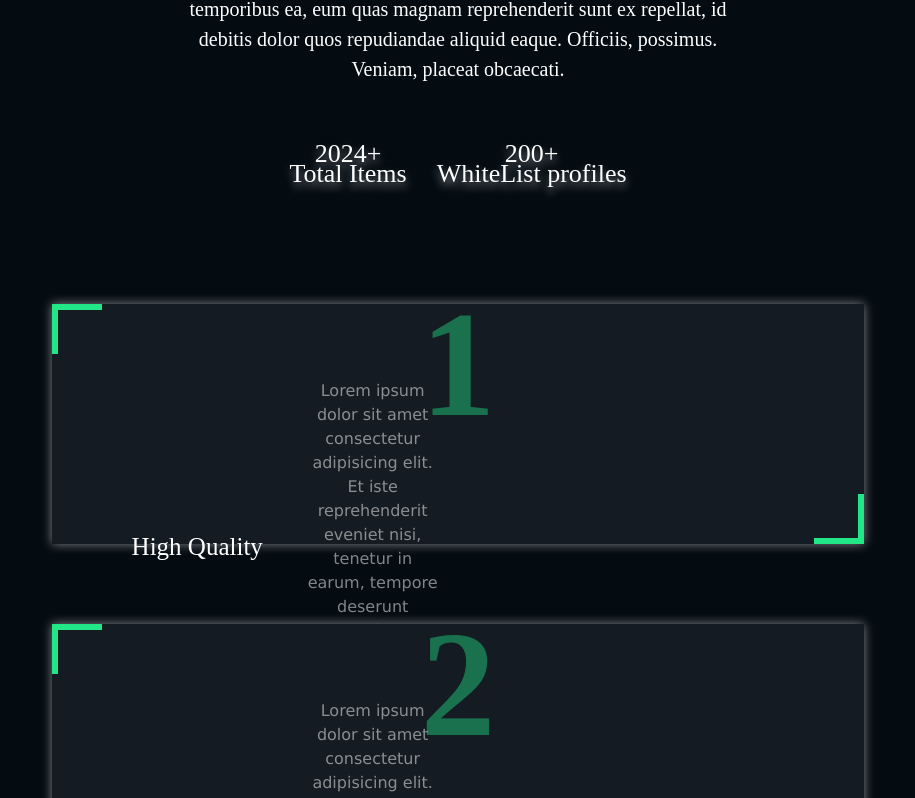
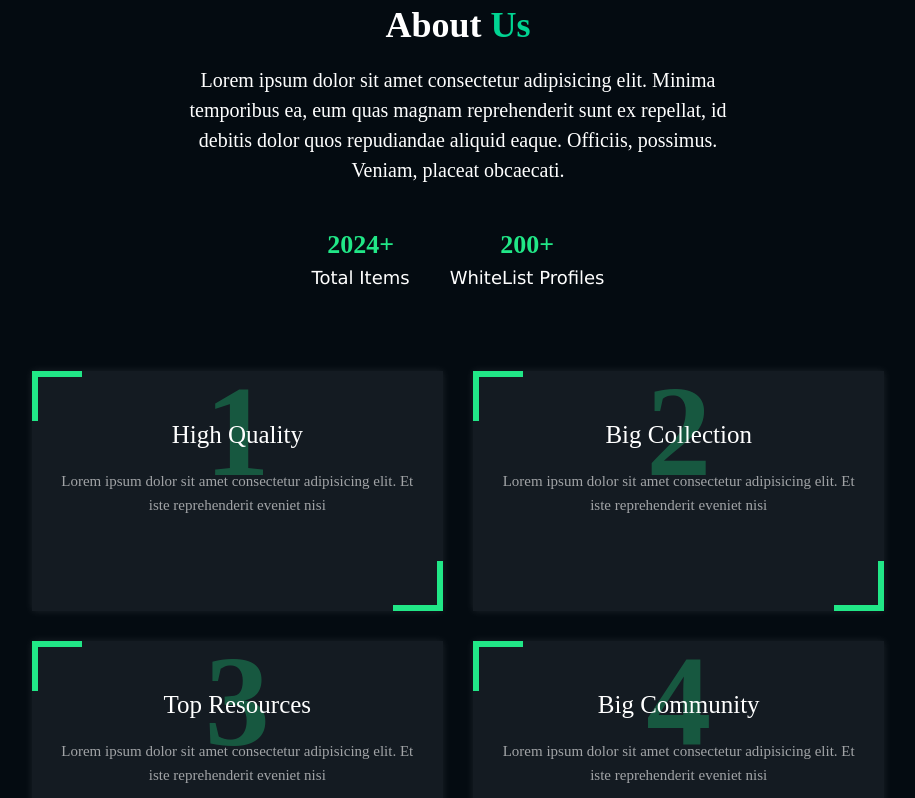
Before and after one commit to SakibFakir69/Nox-Star-NFT-, a React (Vite) app: page / in a window 1280 px wide. Shown: the part 1120-1918 px from the top of the page, without its empty margins (182-1097 px from the left). Built offline with nearby package versions, Linux system fonts and the light colour scheme.

Commit message:
about - about bug fix

```diff
--- a/src/components/about/About.jsx
+++ b/src/components/about/About.jsx
@@ -1,61 +1,36 @@
+import React from 'react';
+import aboutCss from './../about/about.module.css';
 
-
-import React from 'react'
-import aboutCss from './../about/about.module.css'
 function About() {
   return (
     <div className={`${aboutCss.About_wrapper} section`}>
+      <h2 className="Section_Title  font-bold md:text-4xl text-xl text-emerald-400"><span className='text-white'>About</span> Us</h2>
 
-        <h2 className='Section_Title'><span>About</span> Us</h2>
+      <p className={aboutCss.Section_paragraph}>
+        Lorem ipsum dolor sit amet consectetur adipisicing elit. Minima temporibus ea, eum quas magnam reprehenderit sunt ex repellat, id debitis dolor quos repudiandae aliquid eaque. Officiis, possimus. Veniam, placeat obcaecati.
+      </p>
 
+      <div className={aboutCss.Counters}>
+        <p><span>2024+</span> Total Items</p>
+        <p><span>200+</span> WhiteList Profiles</p>
+      </div>
 
-        <p className={aboutCss.Section_paragraph}>Lorem ipsum dolor sit amet consectetur adipisicing elit. Minima temporibus ea, eum quas magnam reprehenderit sunt ex repellat, id debitis dolor quos repudiandae aliquid eaque. Officiis, possimus. Veniam, placeat obcaecati.</p>
-
-        <div className={aboutCss.Counters}>
-            <p className='Counters'>  <span>2024+</span> Total Items </p>
-              <p className='Counters'>  <span>200+</span> WhiteList profiles </p>
-        </div>
-        <div className={aboutCss.AboutCard}>
-
-            <div className={`${aboutCss.About_card} card`} count='1'>
-                <span></span>
-                 <span></span>
-
-                <h2>High Quality</h2>
-                <p>Lorem ipsum dolor sit amet consectetur adipisicing elit. Et iste reprehenderit eveniet nisi, tenetur in earum, tempore deserunt aperiam doloribus, quaerat recusandae esse.</p>
-
-            </div>
-            <div className={`${aboutCss.About_card} card`} count='2'>
-                <span></span>
-                 <span></span>
-
-                <h2>Big Collection</h2>
-                <p>Lorem ipsum dolor sit amet consectetur adipisicing elit. Et iste reprehenderit eveniet nisi, tenetur in earum, tempore deserunt aperiam doloribus, quaerat recusandae esse.</p>
-
-            </div>
-            <div className={`${aboutCss.About_card} card`} count='3'>
-                <span></span>
-                 <span></span>
-
-                <h2>Top  Rescources</h2>
-                <p>Lorem ipsum dolor sit amet consectetur adipisicing elit. Et iste reprehenderit eveniet nisi, tenetur in earum, tempore deserunt aperiam doloribus, quaerat recusandae esse.</p>
-
-            </div>
-            <div className={`${aboutCss.About_card} card`} count='4'>
-                <span></span>
-                 <span></span>
-
-                <h2>Big Community</h2>
-                <p>Lorem ipsum dolor sit amet consectetur adipisicing elit. Et iste reprehenderit eveniet nisi, tenetur in earum, tempore deserunt aperiam doloribus, quaerat recusandae esse.</p>
-
-            </div>
-
-        </div>
-
-
-
+      <div className={aboutCss.AboutCard}>
+        {[
+          { title: 'High Quality', text: 'Lorem ipsum dolor sit amet consectetur adipisicing elit. Et iste reprehenderit eveniet nisi' },
+          { title: 'Big Collection', text: 'Lorem ipsum dolor sit amet consectetur adipisicing elit. Et iste reprehenderit eveniet nisi' },
+          { title: 'Top Resources', text: 'Lorem ipsum dolor sit amet consectetur adipisicing elit. Et iste reprehenderit eveniet nisi' },
+          { title: 'Big Community', text: 'Lorem ipsum dolor sit amet consectetur adipisicing elit. Et iste reprehenderit eveniet nisi' }
+        ].map((item, i) => (
+          <div key={i} className={`${aboutCss.About_card} card`} data-count={i + 1}>
+            <span></span><span></span>
+            <h2>{item.title}</h2>
+            <p>{item.text}</p>
+          </div>
+        ))}
+      </div>
     </div>
-  )
+  );
 }
 
-export default About
+export default About;
--- a/src/components/about/about.module.css
+++ b/src/components/about/about.module.css
@@ -1,6 +1,7 @@
 .About_wrapper {
   align-items: center !important;
 }
+
 .About_wrapper p {
   text-align: center;
   color: #fff;
@@ -8,7 +9,7 @@
 
 .Section_Title {
   text-align: center;
-  color: rgba(131, 131, 131, 1) !important;
+  color: rgba(131, 131, 131, 1);
   font-family: Verdana, Geneva, Tahoma, sans-serif;
   font-size: 50px;
 }
@@ -19,143 +20,176 @@
 
 .Section_paragraph {
   width: 60%;
-  margin: 20px 0px;
+  margin: 20px auto;
   font-size: 20px;
   line-height: 30px;
+  text-align: center;
 }
 
 .Counters {
   display: flex;
-  gap: 30px;
+  justify-content: center;
+  gap: 40px;
   margin: 20px 0;
 }
 
 .Counters p {
-  text-align: center !important;
+  color: #fff;
+  font-size: 18px;
+  font-family: Verdana, Geneva, Tahoma, sans-serif;
+}
+
+.Counters span {
+  display: block;
+  color: var(--primary-color);
+  font-size: 26px;
+  font-weight: bold;
+}
+
+.AboutCard {
+  display: grid;
+  grid-template-columns: repeat(4, 1fr);
+  gap: 30px;
+  margin-top: 60px;
+  padding: 0 80px;
 }
 
 .About_card {
-  display: grid;
-  grid-template-columns: repeat(4, 1fr);
-  gap: 30px;
-  margin-top: 80px;
-  padding: 0 80px;
+  position: relative;
+  background-color: #141b22;
+  display: flex;
+  flex-direction: column;
+  align-items: center;
+  text-align: center;
+  gap: 15px;
+  padding: 45px 20px;
+  height: 240px;
+  box-shadow: 0 0 8px rgba(255, 255, 255, 0.1);
+  transition: 0.4s ease;
+  overflow: hidden;
 }
 
-.AboutCard .About_card {
-  position: relative;
-  padding-top: 60px;
-  transition: 0.6s;
-  z-index: 1;
-}
-
-.AboutCard .About_card::after {
-  content: attr(count);
+.About_card::after {
+  content: attr(data-count);
   position: absolute;
   top: 0;
   left: 50%;
   transform: translateX(-50%);
   font-weight: 700;
-  color: #21e7876d;
-  font-size: 150px;
+  color: rgba(33, 231, 135, 0.3);
+  font-size: 130px;
   line-height: 120px;
-  z-index: -1;
+  z-index: 0;
+  transition: 0.4s ease;
 }
 
-.AboutCard .About_card:hover:after{
-    color: #21e787;
-
+.About_card:hover::after {
+  color: var(--primary-color);
 }
 
-.AboutCard .About_card:hover {
-  transform: translateY(-8px) scale(1.02);
-}
-
-.AboutCard .About_card h2 {
+.About_card h2 {
   color: #fff;
   font-size: 25px;
   font-weight: 500;
+  z-index: 1;
 }
 
-.AboutCard .About_card p {
-  color: rgba(255, 255, 255, 0.5);
-  font-size: 16px;
-  font-weight: 400;
+.About_card p {
+  color: rgba(255, 255, 255, 0.6);
+  font-size: 15px;
   line-height: 24px;
-  font-family: Verdana, Geneva, Tahoma, sans-serif;
+  z-index: 1;
 }
 
-.card {
-  background-color: #141b22;
-  display: flex;
-  flex-direction: column;
-  padding: 45px 20px;
-  gap: 15px;
-  height: 240px;
-  width: auto;
-  align-items: center;
-  box-shadow: 0 0 10px rgba(255, 255, 255, 0.5);
+.About_card:hover {
+  transform: translateY(-6px) scale(1.02);
+  box-shadow: 0 0 12px rgba(33, 231, 135, 0.4);
 }
 
-@media screen and (max-width: 1600px) {
-  .AboutCard .About_card {
-    padding-top: 65px !important;
+/* Corner glow effect */
+.card span {
+  position: absolute;
+  height: 4px;
+  width: 35px;
+  background: transparent;
+}
+
+.card span:nth-child(1) {
+  top: 0;
+  left: 0;
+}
+
+.card span:nth-child(2) {
+  bottom: 0;
+  right: 0;
+}
+
+.card span::before,
+.card span::after {
+  content: "";
+  position: absolute;
+  background-color: var(--primary-color);
+  opacity: 0;
+  transition: 0.3s;
+}
+
+.card span:nth-child(1)::after {
+  height: 6px;
+  width: 50px;
+  top: 0;
+  left: 0;
+}
+
+.card span:nth-child(1)::before {
+  height: 50px;
+  width: 6px;
+  top: 0;
+  left: 0;
+}
+
+.card span:nth-child(2)::after {
+  height: 6px;
+  width: 50px;
+  bottom: 0;
+  right: 0;
+}
+
+.card span:nth-child(2)::before {
+  height: 50px;
+  width: 6px;
+  bottom: 0;
+  right: 0;
+}
+
+.card:hover span::before,
+.card:hover span::after {
+  opacity: 1;
+}
+
+/* ---------- Responsive ---------- */
+
+@media screen and (max-width: 1300px) {
+  .AboutCard {
+    grid-template-columns: repeat(2, 1fr);
+    padding: 0 60px;
   }
 }
 
-@media screen and (max-width: 1300px) {
-  .AboutCard  {
-    grid-template-columns:  repeat(2,1fr);
-    padding: 0 80px;
-  }
-   .AboutCard .About_card {
-    padding-top: 75px !important;
+@media screen and (max-width: 900px) {
+  .Section_paragraph {
+    width: 100%;
+    font-size: 17px;
   }
 }
 
-
-@media screen and (max-width: 900px) {
-  .AboutCard  {
-
-    padding: 0 20px;
-
+@media screen and (max-width: 768px) {
+  .AboutCard {
+    grid-template-columns: repeat(1, 1fr);
+    padding: 0 40px;
   }
 
-  .Section_paragraph{
-    width: 100%;
-    font-size: 17px;
-  }
-
-}
-
-@media screen and (max-width: 768px) {
-  .AboutCard  {
-
-    padding: 0 20px;
-
-  }
-   .AboutCard  {
-    grid-template-columns:  repeat(1,1fr);
-    padding: 0 80px;
-  }
-
-  .Counters{
-    width: 100%;
-    justify-content: center;
-
+  .Counters {
+    flex-direction: column;
+    align-items: center;
   }
 }
-
-
-@media screen and (max-width: 500px) {
-
-  .Counters{
-
-    justify-content: center;
-    flex-direction: column;
-
-  }
-  .Counters p {
-    text-align: start !important;
-  }
-}
```
